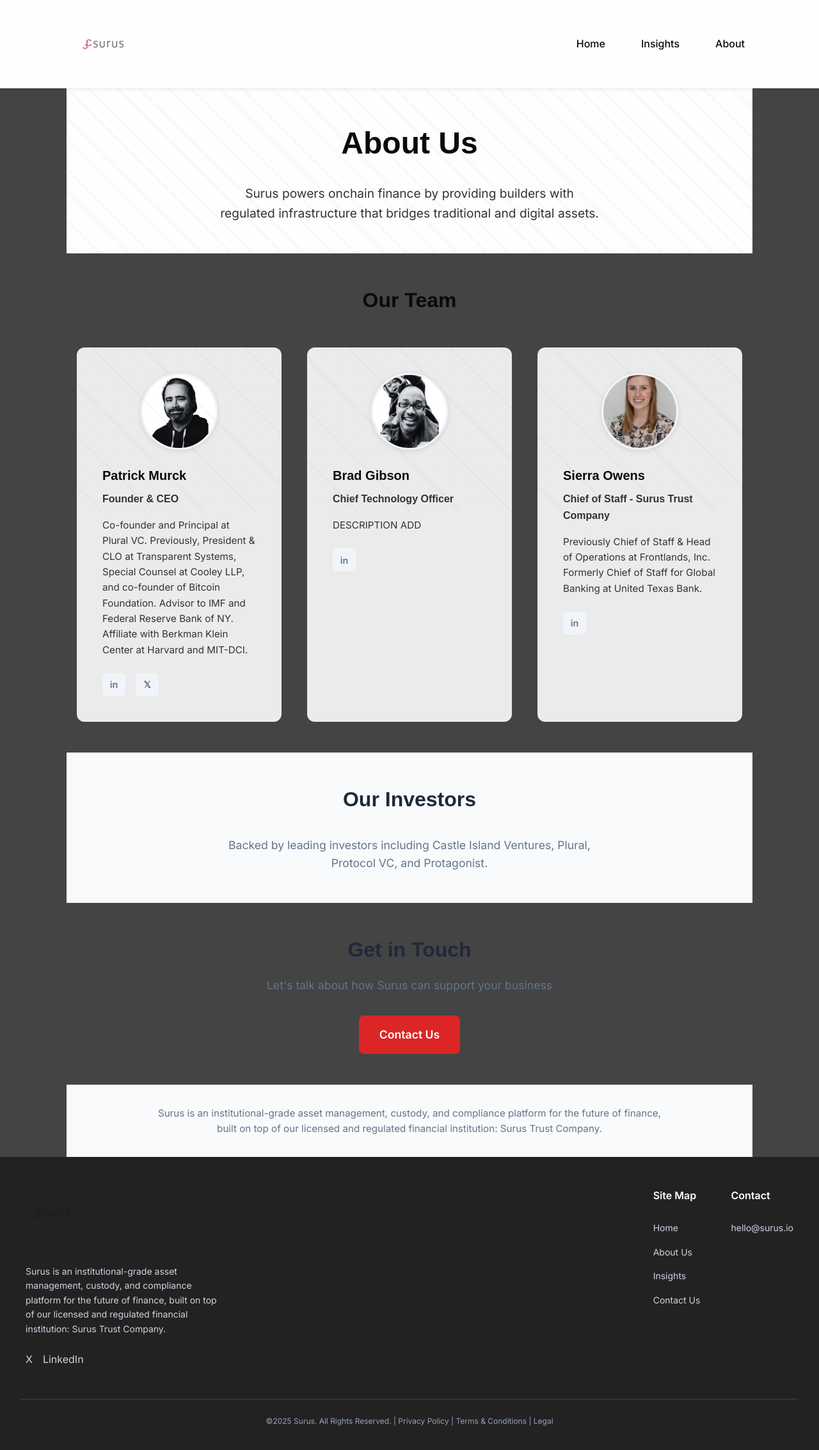
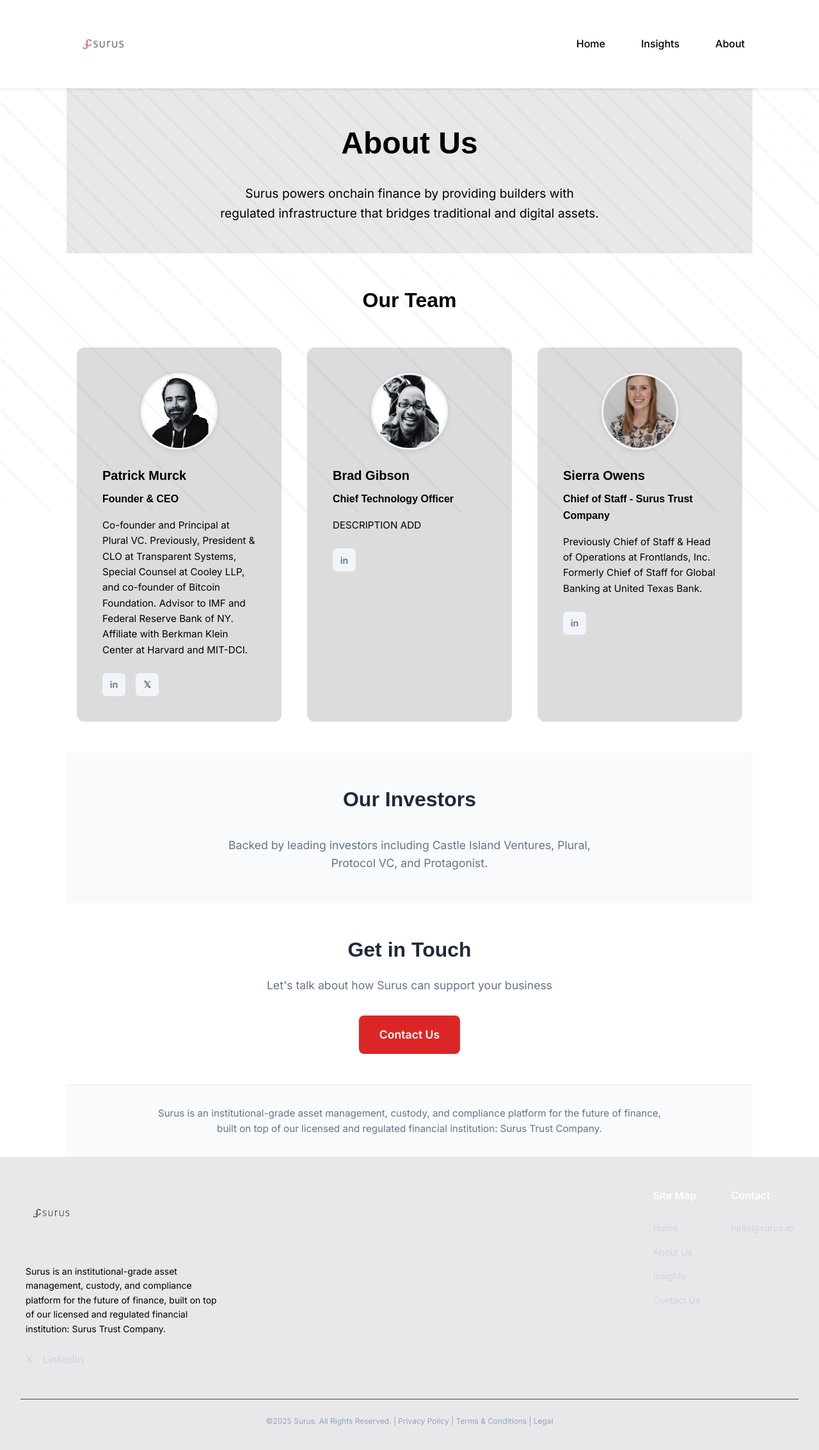
Before and after one commit to klr08/surus-website, a React (Vite) app: page /about in a window 1280 px wide. Shown: the top 2266 px of the page at 64% size. Built offline with nearby package versions, Linux system fonts and the light colour scheme; a web font is replaced by a local one.

Commit message:
Update website with black and white text and specified background colors

```diff
--- a/public/css/homepage.css
+++ b/public/css/homepage.css
@@ -2,20 +2,20 @@
 
 /* General Styles */
 body {
-  background-color: #444;
-  color: #ffffff;
+  background-color: #ffffff;
+  color: #000000;
   font-family: 'Inter', -apple-system, BlinkMacSystemFont, 'Segoe UI', Roboto, sans-serif;
 }
 
 .home-page {
-  background-color: #444;
+  background-color: #ffffff;
 }
 
 /* Hero Section */
 .hero-section {
   padding: 6rem 2rem;
   text-align: center;
-  background-color: #444;
+  background-color: #E8E8EB;
   position: relative;
 }
 
@@ -28,8 +28,8 @@
   right: 0;
   bottom: 0;
   background-image:
-    linear-gradient(rgba(255,255,255,0.03) 1px, transparent 1px),
-    linear-gradient(90deg, rgba(255,255,255,0.03) 1px, transparent 1px);
+    linear-gradient(rgba(0,0,0,0.03) 1px, transparent 1px),
+    linear-gradient(90deg, rgba(0,0,0,0.03) 1px, transparent 1px);
   background-size: 20px 20px;
   pointer-events: none;
   z-index: 1;
@@ -50,19 +50,19 @@
   font-weight: 600;
   letter-spacing: 0.1em;
   margin-bottom: 1rem;
-  color: #ffffff;
+  color: #000000;
 }
 
 .hero-heading {
   font-size: 3rem;
   font-weight: 700;
   margin-bottom: 1.5rem;
-  color: #ffffff;
+  color: #000000;
 }
 
 .hero-subtitle {
   font-size: 1.2rem;
-  color: #cbd5e1;
+  color: #000000;
   margin-bottom: 2rem;
 }
 
@@ -245,7 +245,7 @@
 /* Features Section */
 .features-section {
   padding: 6rem 2rem;
-  background-color: #fefefe;
+  background-color: #E8E8EB;
   position: relative;
 }
 
@@ -293,7 +293,7 @@
 }
 
 .feature-card {
-  background-color: #ebebeb;
+  background-color: #DCDCDC;
   border: none;
   border-radius: 12px;
   padding: 40px;
@@ -355,7 +355,7 @@
 /* Testimonials Section */
 .testimonials-section {
   padding: 4rem 2rem;
-  background-color: #444;
+  background-color: #E8E8EB;
   position: relative;
 }
 
@@ -394,10 +394,10 @@
 }
 
 .testimonial {
-  background-color: #333333;
-  border: 1px solid #555555;
-  border-radius: 8px;
-  padding: 2rem;
+  background-color: #DCDCDC;
+  border: none;
+  border-radius: 12px;
+  padding: 40px;
   position: relative;
 }
 
@@ -427,7 +427,7 @@
   font-size: 1.25rem;
   line-height: 1.6;
   margin-bottom: 2rem;
-  color: white;
+  color: #000000;
 }
 
 .testimonial-author {
@@ -607,7 +607,7 @@
 /* CTA Section */
 .cta-section {
   padding: 4rem 2rem;
-  background-color: #444;
+  background-color: #E8E8EB;
   text-align: center;
   position: relative;
 }
@@ -654,8 +654,8 @@
 
 /* Footer Styles */
 footer {
-    background-color: #222;
-    color: #cbd5e1;
+    background-color: #E8E8EB;
+    color: #000000;
     padding: 3rem 2rem;
 }
 
--- a/public/css/style.css
+++ b/public/css/style.css
@@ -8,13 +8,13 @@
 body {
     font-family: 'Inter', -apple-system, BlinkMacSystemFont, 'Segoe UI', Roboto, sans-serif;
     line-height: 1.6;
-    color: #333;
-    background-color: #fefefe;
+    color: #000000;
+    background-color: #ffffff;
 }
 
 /* Header Styles */
 header {
-    background: #fefefe;
+    background: #ffffff;
     box-shadow: 0 1px 5px rgba(0,0,0,0.1);
     position: sticky;
     top: 0;
@@ -60,7 +60,7 @@
 
 nav a {
     text-decoration: none;
-    color: #0a0a0a;
+    color: #000000;
     font-weight: 500;
     transition: all 0.3s ease;
     padding: 8px 12px;
@@ -68,8 +68,8 @@
 }
 
 nav a:hover {
-    color: #dc2626;
-    background-color: rgba(235, 235, 235, 0.5);
+    color: #000000;
+    background-color: #E8E8EB;
 }
 
 /* Main Content */
@@ -353,7 +353,7 @@
 .page-header {
     text-align: center;
     padding: 4rem 0;
-    background: #fefefe;
+    background: #E8E8EB;
     margin-bottom: 3rem;
     position: relative;
 }
@@ -366,9 +366,9 @@
     right: 0;
     bottom: 0;
     background-image:
-        radial-gradient(circle at 30% 20%, rgba(68,68,68,0.03) 1px, transparent 1px),
-        radial-gradient(circle at 70% 80%, rgba(68,68,68,0.03) 1px, transparent 1px),
-        linear-gradient(45deg, transparent 48%, rgba(68,68,68,0.03) 49%, rgba(68,68,68,0.03) 51%, transparent 52%);
+        radial-gradient(circle at 30% 20%, rgba(0,0,0,0.03) 1px, transparent 1px),
+        radial-gradient(circle at 70% 80%, rgba(0,0,0,0.03) 1px, transparent 1px),
+        linear-gradient(45deg, transparent 48%, rgba(0,0,0,0.03) 49%, rgba(0,0,0,0.03) 51%, transparent 52%);
     background-size: 25px 25px, 35px 35px, 80px 80px;
     background-position: 0 0, 15px 15px, 0 0;
     pointer-events: none;
@@ -378,7 +378,7 @@
 .page-header h1 {
     font-size: 2.5rem;
     margin-bottom: 1rem;
-    color: #0a0a0a;
+    color: #000000;
     position: relative;
     z-index: 2;
     font-family: 'Satoshi', sans-serif;
@@ -387,7 +387,7 @@
 
 .page-header p {
     font-size: 1.1rem;
-    color: #333;
+    color: #000000;
     max-width: 600px;
     margin: 0 auto;
     position: relative;
@@ -402,7 +402,7 @@
 }
 
 .blog-card {
-    background: #ebebeb;
+    background: #DCDCDC;
     border-radius: 12px;
     padding: 40px;
     border: none;
@@ -470,7 +470,7 @@
 }
 
 .podcast-card {
-    background: #ebebeb;
+    background: #DCDCDC;
     border-radius: 12px;
     overflow: hidden;
     border: none;
@@ -694,7 +694,7 @@
 .insights-hero {
     text-align: center;
     padding: 4rem 2rem;
-    background: #fefefe;
+    background: #E8E8EB;
     position: relative;
 }
 
@@ -706,9 +706,9 @@
     right: 0;
     bottom: 0;
     background-image:
-        radial-gradient(circle at 30% 20%, rgba(68,68,68,0.03) 1px, transparent 1px),
-        radial-gradient(circle at 70% 80%, rgba(68,68,68,0.03) 1px, transparent 1px),
-        linear-gradient(45deg, transparent 48%, rgba(68,68,68,0.03) 49%, rgba(68,68,68,0.03) 51%, transparent 52%);
+        radial-gradient(circle at 30% 20%, rgba(0,0,0,0.03) 1px, transparent 1px),
+        radial-gradient(circle at 70% 80%, rgba(0,0,0,0.03) 1px, transparent 1px),
+        linear-gradient(45deg, transparent 48%, rgba(0,0,0,0.03) 49%, rgba(0,0,0,0.03) 51%, transparent 52%);
     background-size: 25px 25px, 35px 35px, 80px 80px;
     background-position: 0 0, 15px 15px, 0 0;
     pointer-events: none;
@@ -725,21 +725,21 @@
 .insights-hero h1 {
     font-size: 3rem;
     font-weight: 700;
-    color: #0a0a0a;
+    color: #000000;
     margin-bottom: 1rem;
     font-family: 'Satoshi', sans-serif;
 }
 
 .insights-subtitle {
     font-size: 1.2rem;
-    color: #333;
+    color: #000000;
     line-height: 1.6;
     font-family: 'Inter', sans-serif;
 }
 
 /* Podcast Section */
 .podcast-section {
-    background: #fefefe;
+    background: #E8E8EB;
     padding: 3rem 2rem;
     text-align: center;
     position: relative;
@@ -753,9 +753,9 @@
     right: 0;
     bottom: 0;
     background-image:
-        radial-gradient(circle at 30% 20%, rgba(68,68,68,0.03) 1px, transparent 1px),
-        radial-gradient(circle at 70% 80%, rgba(68,68,68,0.03) 1px, transparent 1px),
-        linear-gradient(45deg, transparent 48%, rgba(68,68,68,0.03) 49%, rgba(68,68,68,0.03) 51%, transparent 52%);
+        radial-gradient(circle at 30% 20%, rgba(0,0,0,0.03) 1px, transparent 1px),
+        radial-gradient(circle at 70% 80%, rgba(0,0,0,0.03) 1px, transparent 1px),
+        linear-gradient(45deg, transparent 48%, rgba(0,0,0,0.03) 49%, rgba(0,0,0,0.03) 51%, transparent 52%);
     background-size: 25px 25px, 35px 35px, 80px 80px;
     background-position: 0 0, 15px 15px, 0 0;
     pointer-events: none;
@@ -772,14 +772,14 @@
 .podcast-section h2 {
     font-size: 2rem;
     font-weight: 700;
-    color: #0a0a0a;
+    color: #000000;
     margin-bottom: 1rem;
     font-family: 'Satoshi', sans-serif;
 }
 
 .podcast-description {
     font-size: 1.1rem;
-    color: #333;
+    color: #000000;
     line-height: 1.6;
     font-family: 'Inter', sans-serif;
 }
@@ -792,14 +792,14 @@
 
 .featured-post-container h2 {
     font-size: 2rem;
-    color: #0a0a0a;
+    color: #000000;
     margin-bottom: 0.5rem;
     font-family: 'Satoshi', sans-serif;
     font-weight: 700;
 }
 
 .featured-subtitle {
-    color: #333;
+    color: #000000;
     margin-bottom: 2rem;
     font-family: 'Satoshi', sans-serif;
     font-weight: 500;
@@ -815,7 +815,7 @@
     display: grid;
     grid-template-columns: 300px 1fr;
     gap: 2rem;
-    background: #ebebeb;
+    background: #DCDCDC;
     border-radius: 12px;
     overflow: hidden;
     border: none;
@@ -854,7 +854,7 @@
 .featured-title {
     font-size: 1.5rem;
     font-weight: 600;
-    color: #0a0a0a;
+    color: #000000;
     margin-bottom: 1rem;
     line-height: 1.3;
     font-family: 'Satoshi', sans-serif;
@@ -877,7 +877,7 @@
 }
 
 .featured-description {
-    color: #333;
+    color: #000000;
     line-height: 1.6;
     margin-bottom: 1rem;
     font-family: 'Inter', sans-serif;
@@ -923,7 +923,7 @@
 }
 
 .post-card {
-    background: #ebebeb;
+    background: #DCDCDC;
     border: none;
     border-radius: 12px;
     overflow: hidden;
@@ -963,7 +963,7 @@
 .post-title {
     font-size: 1.25rem;
     font-weight: 600;
-    color: #0a0a0a;
+    color: #000000;
     margin-bottom: 1rem;
     line-height: 1.5;
     font-family: 'Satoshi', sans-serif;
@@ -982,7 +982,7 @@
 }
 
 .post-description {
-    color: #333;
+    color: #000000;
     line-height: 1.6;
     font-size: 0.95rem;
     font-family: 'Inter', sans-serif;
@@ -1082,7 +1082,7 @@
 .about-hero {
     text-align: center;
     padding: 4rem 2rem;
-    background: #fefefe;
+    background: #E8E8EB;
     position: relative;
 }
 
@@ -1094,9 +1094,9 @@
     right: 0;
     bottom: 0;
     background-image:
-        radial-gradient(circle at 30% 20%, rgba(68,68,68,0.03) 1px, transparent 1px),
-        radial-gradient(circle at 70% 80%, rgba(68,68,68,0.03) 1px, transparent 1px),
-        linear-gradient(45deg, transparent 48%, rgba(68,68,68,0.03) 49%, rgba(68,68,68,0.03) 51%, transparent 52%);
+        radial-gradient(circle at 30% 20%, rgba(0,0,0,0.03) 1px, transparent 1px),
+        radial-gradient(circle at 70% 80%, rgba(0,0,0,0.03) 1px, transparent 1px),
+        linear-gradient(45deg, transparent 48%, rgba(0,0,0,0.03) 49%, rgba(0,0,0,0.03) 51%, transparent 52%);
     background-size: 25px 25px, 35px 35px, 80px 80px;
     background-position: 0 0, 15px 15px, 0 0;
     pointer-events: none;
@@ -1114,13 +1114,13 @@
     font-size: 3rem;
     font-weight: bold;
     margin-bottom: 1.5rem;
-    color: #0a0a0a;
+    color: #000000;
     font-family: 'Satoshi', sans-serif;
 }
 
 .about-hero-description {
     font-size: 1.2rem;
-    color: #333;
+    color: #000000;
     line-height: 1.6;
     max-width: 600px;
     margin: 0 auto;
@@ -1134,7 +1134,7 @@
 
 .team-container h2 {
     font-size: 2.5rem;
-    color: #0a0a0a;
+    color: #000000;
     margin-bottom: 3rem;
     text-align: center;
     font-family: 'Satoshi', sans-serif;
@@ -1148,7 +1148,7 @@
 }
 
 .team-member {
-    background: #ebebeb;
+    background: #DCDCDC;
     border-radius: 12px;
     padding: 40px;
     border: none;
@@ -1180,7 +1180,7 @@
 .team-member-name {
     font-size: 1.25rem;
     font-weight: 600;
-    color: #0a0a0a;
+    color: #000000;
     margin-bottom: 0.5rem;
     font-family: 'Satoshi', sans-serif;
 }
@@ -1188,13 +1188,13 @@
 .team-member-title {
     font-size: 1rem;
     font-weight: 600;
-    color: #333;
+    color: #000000;
     margin-bottom: 1rem;
     font-family: 'Satoshi', sans-serif;
 }
 
 .team-member-bio {
-    color: #333;
+    color: #000000;
     line-height: 1.6;
     margin-bottom: 1.5rem;
     font-size: 0.95rem;
@@ -1348,14 +1348,14 @@
 
 /* Footer */
 footer {
-    background: #fefefe;
+    background: #E8E8EB;
     text-align: center;
     padding: 2rem;
-    color: #333;
+    color: #000000;
     font-size: 0.9rem;
     margin-top: 2rem;
     position: relative;
-    border-top: 1px solid #ebebeb;
+    border-top: 1px solid #DCDCDC;
 }
 
 /* Organic Sketch Pattern for Footer */
@@ -1367,9 +1367,9 @@
     right: 0;
     bottom: 0;
     background-image:
-        radial-gradient(circle at 30% 20%, rgba(68,68,68,0.03) 1px, transparent 1px),
-        radial-gradient(circle at 70% 80%, rgba(68,68,68,0.03) 1px, transparent 1px),
-        linear-gradient(45deg, transparent 48%, rgba(68,68,68,0.03) 49%, rgba(68,68,68,0.03) 51%, transparent 52%);
+        radial-gradient(circle at 30% 20%, rgba(0,0,0,0.03) 1px, transparent 1px),
+        radial-gradient(circle at 70% 80%, rgba(0,0,0,0.03) 1px, transparent 1px),
+        linear-gradient(45deg, transparent 48%, rgba(0,0,0,0.03) 49%, rgba(0,0,0,0.03) 51%, transparent 52%);
     background-size: 25px 25px, 35px 35px, 80px 80px;
     background-position: 0 0, 15px 15px, 0 0;
     pointer-events: none;
```
